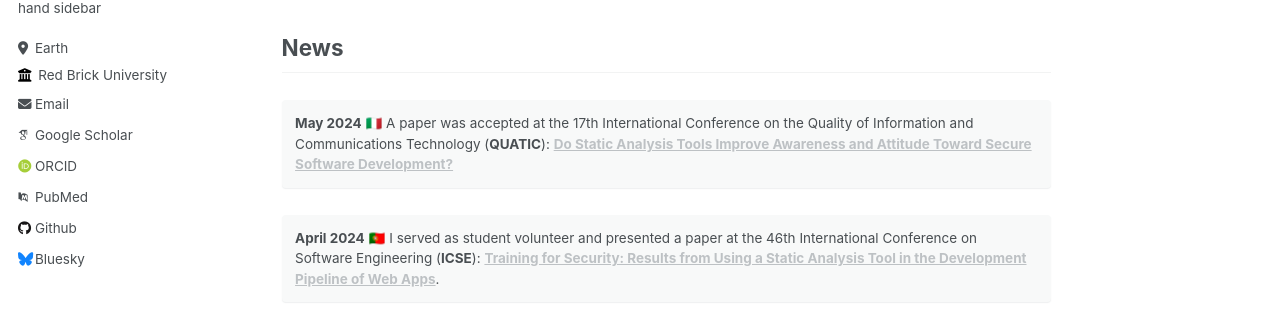
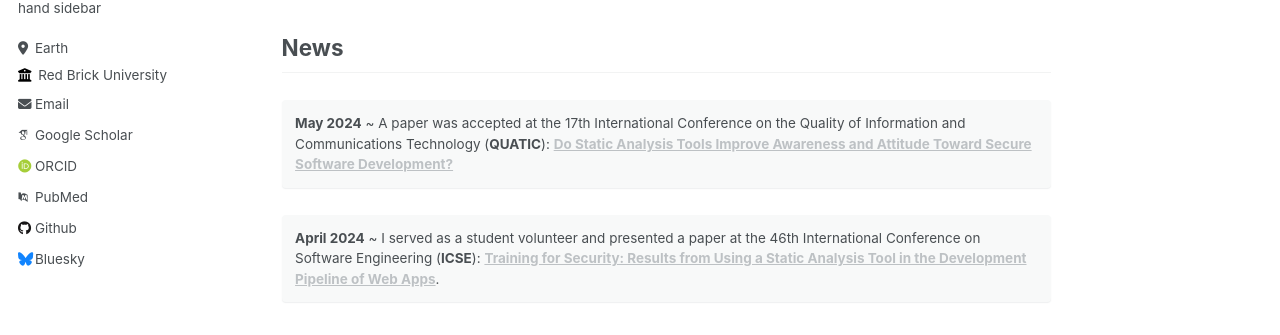
Before and after one commit to sabato-nocera/sabato-nocera.github.io, a Jekyll site: the page built from _pages/about.md, in a window 1280 px wide and 1073 px high. Shown: the part 345-680 px from the top of the window. Built offline with Jekyll 4.4.1, drawn with Linux system fonts in a browser that asks for light colours; some web fonts are replaced.

```diff
--- a/_pages/about.md
+++ b/_pages/about.md
@@ -13,8 +13,8 @@ My research interests are in Empirical Software Engineering and involve **Softwa
 
 ## News
 
-**May 2024** 🇮🇹 A paper was accepted at the 17th International Conference on the Quality of Information and Communications Technology (**QUATIC**): [**Do Static Analysis Tools Improve Awareness and Attitude Toward Secure Software Development?**]()
+**May 2024** ~ A paper was accepted at the 17th International Conference on the Quality of Information and Communications Technology (**QUATIC**): [**Do Static Analysis Tools Improve Awareness and Attitude Toward Secure Software Development?**]()
 {: .notice}
 
-**April 2024** 🇵🇹 I served as student volunteer and presented a paper at the 46th International Conference on Software Engineering (**ICSE**): [**Training for Security: Results from Using a Static Analysis Tool in the Development Pipeline of Web Apps**](https://doi.org/10.1145/3639474.3640073).
+**April 2024** ~ I served as a student volunteer and presented a paper at the 46th International Conference on Software Engineering (**ICSE**): [**Training for Security: Results from Using a Static Analysis Tool in the Development Pipeline of Web Apps**](https://doi.org/10.1145/3639474.3640073).
 {: .notice}
```
